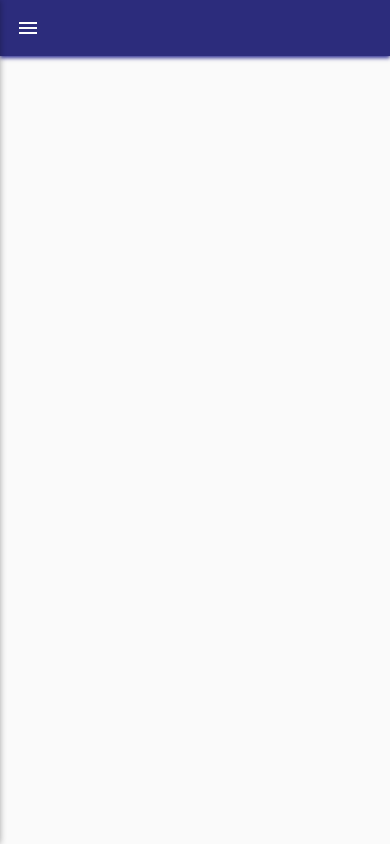
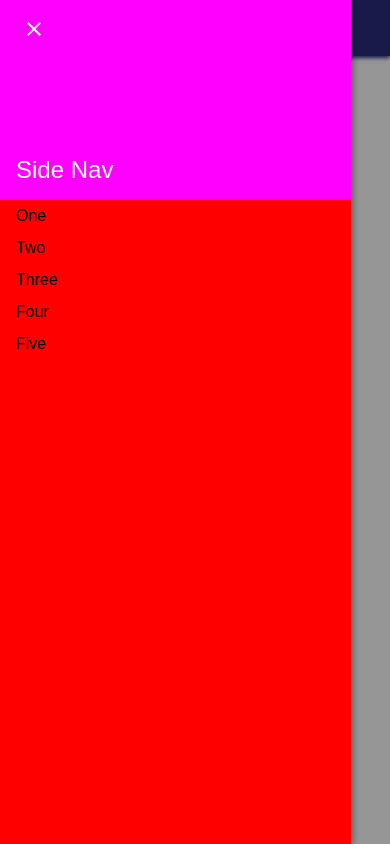
Before and after one commit to jarossk/cleaning-business, a plain HTML site: page index.html in a window 390 px wide. Both pictures are taken after a click on the button "menu". Drawn offline with Linux system fonts and the light colour scheme.

Commit message:
Touch start, move & end events for mobile.

```diff
--- a/index.html
+++ b/index.html
@@ -12,12 +12,22 @@
 </head>
 <body>
   <div class="header">
-    <button class="js-menu header__menu-toggle material-icons">menu</button>
+    <button class="js-menu-show header__menu-toggle material-icons">menu</button>
   </div>
 
-  <aside class="side-nav">
-    <nav class="side-nav__container">
-
+  <aside class="js-side-nav side-nav">
+    <nav class="js-side-nav-container side-nav__container">
+      <button class="js-menu-hide side-nav__hide material-icons">close</button>
+        <header class="side-nav__header">
+            Side Nav
+        </header>
+        <ul class="side-nav__content">
+            <li>One</li>
+            <li>Two</li>
+            <li>Three</li>
+            <li>Four</li>
+            <li>Five</li>
+        </ul>
     </nav>
   </aside>
 
--- a/side-nav.js
+++ b/side-nav.js
@@ -2,9 +2,90 @@
 
 class SideNav {
     constructor () {
+        this.showButtonEl = document.querySelector('.js-menu-show');
+        this.hideButtonEl = document.querySelector('.js-menu-hide');
+        this.sideNavEl = document.querySelector('.js-side-nav');
+        this.sideNavContainerEl = document.querySelector('.js-side-nav-container');
 
+        this.showSideNav = this.showSideNav.bind(this);
+        this.hideSideNav = this.hideSideNav.bind(this);
+        this.blockClicks = this.blockClicks.bind(this);
+        this.onTouchStart = this.onTouchStart.bind(this);
+        this.onTouchMove = this.onTouchMove.bind(this);
+        this.onTouchEnd = this.onTouchEnd.bind(this);
+        this.onTransitionEnd = this.onTransitionEnd.bind(this);
+
+        this.startX = 0;
+        this.currentX = 0;
+
+        this.addEventListener();
     }
 
+    addEventListener() {
+        this.showButtonEl.addEventListener('click', this.showSideNav);
+        this.hideButtonEl.addEventListener('click', this.hideSideNav);
+        this.sideNavEl.addEventListener('click', this.hideSideNav);
+        this.sideNavContainerEl.addEventListener('click', this.blockClicks);
+
+        this.sideNavEl.addEventListener('touchstart', this.onTouchStart);
+        this.sideNavEl.addEventListener('touchmove', this.onTouchMove);
+        this.sideNavEl.addEventListener('touchend', this.onTouchEnd);
+    }
+
+    showSideNav() {
+        this.sideNavEl.classList.add('side-nav--animatable');
+        this.sideNavEl.classList.add('side-nav--visible');
+
+        this.sideNavEl.addEventListener('transitionend', this.onTransitionEnd);
+    }
+
+    hideSideNav() {
+        this.sideNavEl.classList.add('side-nav--animatable');
+        this.sideNavEl.classList.remove('side-nav--visible');
+
+        this.sideNavEl.addEventListener('transitionend', this.onTransitionEnd);
+    }
+
+    blockClicks(evt) {
+        evt.stopPropagation();
+    }
+
+    onTouchStart (evt) {
+        if (!this.sideNavEl.classList.contains('side-nav--visible'))
+            return;
+
+        //evt.preventDefault();
+
+        this.startX = evt.touches[0].pageX;
+        this.currentX = this.startX;
+    }
+
+    onTouchMove (evt) {
+        this.currentX = evt.touches[0].pageX;
+        const translateX = Math.min(0, this.currentX - this.startX);
+
+        console.log(translateX);
+
+        if (translateX < 0 ) {
+            evt.preventDefault();
+        }
+
+        this.sideNavContainerEl.style.transform = `translateX(${translateX}px)`;
+    }
+
+    onTouchEnd (evt) {
+        const translateX = Math.min(0, this.currentX - this.startX);
+
+        if (translateX  < 0) {
+            this.sideNavContainerEl.style.transform = '';
+            this.hideSideNav();
+        }
+    }
+
+    onTransitionEnd() {
+        this.sideNavEl.classList.remove('side-nav--animatable');
+        this.sideNavEl.removeEventListener('transitionend', this.onTransitionEnd);
+    }
 }
 
 new SideNav();
--- a/styles.css
+++ b/styles.css
@@ -6,6 +6,7 @@ html, body {
     padding: 0;
     margin: 0;
     background: #FAFAFA;
+    font-family: Arial, sans-serif;
 }
 
 .header {
@@ -40,6 +41,10 @@ html, body {
     pointer-events: none;
 }
 
+.side-nav--visible {
+    pointer-events: auto;
+}
+
 .side-nav::before {
     content: '';
     display: block;
@@ -50,14 +55,73 @@ html, body {
     height: 100%;
     background: rgba(0,0,0,0.4);
     opacity: 0;
+    transition: opacity 0.7s cubic-bezier(0,0,0.3,1);
 }
 
 .side-nav__container {
     position: relative;
-    width: 30%;
+    width: 90%;
+    max-width: 400px;
     height: 100%;
     background: red;
     box-shadow: 2px 0 7px rgba(0,0,0,0.4);
     transform: translateX(-102%);
+    display: flex;
+    flex-direction: column;
+}
 
+.side-nav--animatable .side-nav__container {
+    transition: transform 0.13s cubic-bezier(0,0,0.3,1);
 }
+
+.side-nav--visible.side-nav--animatable .side-nav__container {
+    transition: transform 0.33s cubic-bezier(0,0,0.3,1);
+}
+
+
+.side-nav--visible::before {
+    opacity: 1;
+}
+
+.side-nav--visible .side-nav__container {
+    transform: none;
+}
+
+.side-nav__hide {
+    position: absolute;
+    left: 16px;
+    top: 16px;
+    background: none;
+    border: none;
+    color: #FFF;
+}
+
+.side-nav__header {
+    height: 200px;
+    background: #FF00FF;
+    color: #FFF;
+    display: flex;
+    padding: 16px;
+    align-items: flex-end;
+    font-size: 24px;
+}
+
+.side-nav__content {
+    flex: 1;
+    list-style: none;
+    padding: 0;
+    margin: 0;
+    overflow-x: hidden;
+    overflow-y: auto;
+    -webkit-overflow-scrolling: touch;
+}
+
+.side-nav__content li {
+    height: 32px;
+    line-height: 32px;
+    padding: 0 16px;
+}
+
+.side-nav__content li:hover {
+    background: #CCC;
+}
```
